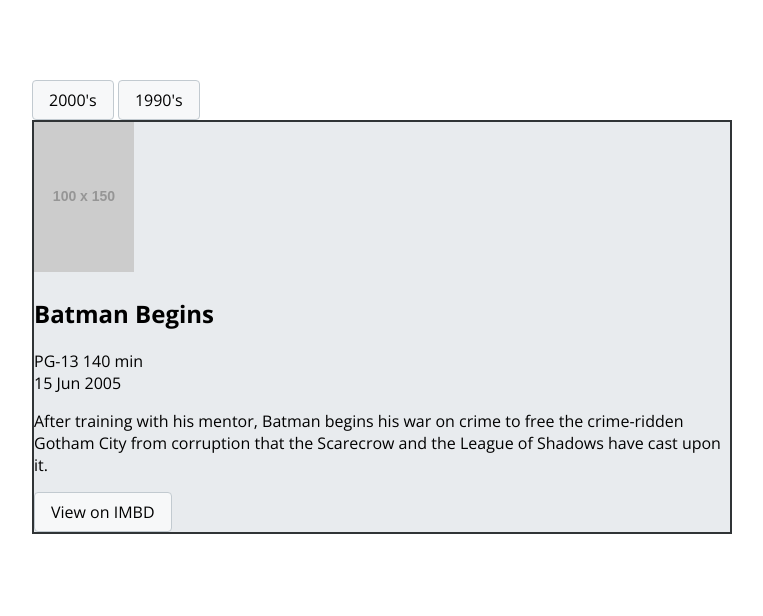
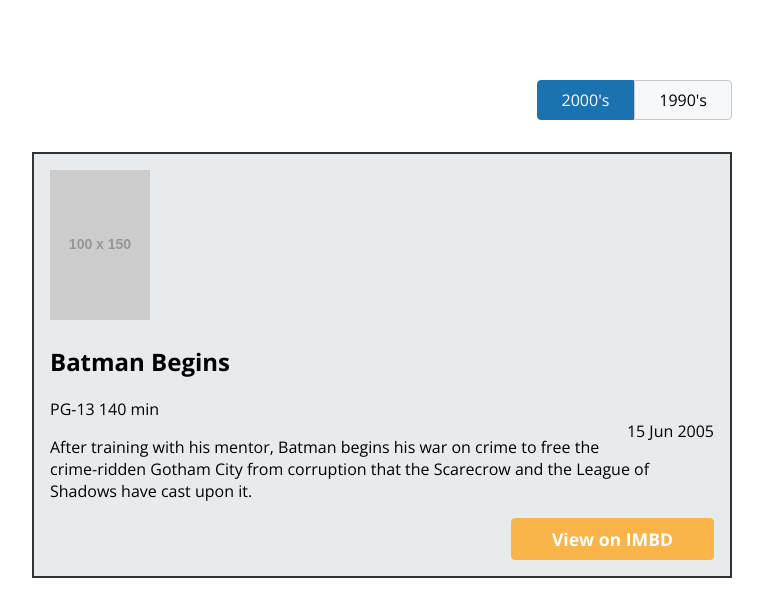
Before and after one commit to thebeckyhamm/dg-movie-mock, a website: page index.html in a window 1280 px wide. Shown: the whole page, without its empty margins (258-1021 px from the left). Drawn offline with nearby package versions, Linux system fonts and the light colour scheme; placeholder pictures from the web are drawn by us.

Commit message:
list border, button styles, helper classes

```diff
--- a/content/styles/scss/_buttons.scss
+++ b/content/styles/scss/_buttons.scss
@@ -7,6 +7,36 @@
     background-color: $btn-default-bg;
     border: 1px solid $btn-default-border;
     border-radius: 4px;
-    padding: .5rem 1rem;
+    padding: .5rem 1.5rem;
     -webkit-appearance: none;
 }
+
+.btn-group {
+    .btn {
+        float: left;
+    }
+    .btn:first-child {
+        border-radius: 4px 0 0 4px;
+    }
+    .btn:last-child {
+        border-radius: 0 4px 4px 0;
+    }
+}
+
+.btn--toggle {
+    background-color: $btn-highlight-bg;
+    border-color: $btn-highlight-bg;
+    color: white;
+}
+
+.btn--large {
+    padding: .5rem 2.5rem;
+}
+
+.btn--primary {
+    background-color: $btn-primary-bg;
+    border-color: $btn-primary-bg;
+    color: white;
+    font-size: 1.1rem;
+    font-weight: bold;
+}
--- /dev/null
+++ b/content/styles/scss/_helpers.scss
@@ -0,0 +1,13 @@
+/////////////////////////////
+// Helpers
+/////////////////////////////
+
+.clearfix:after {
+    content: "";
+    clear: both;
+    display: table;
+}
+
+.pull-right {
+    float: right;
+}
--- a/content/styles/scss/_list.scss
+++ b/content/styles/scss/_list.scss
@@ -6,4 +6,6 @@
 .list__item {
     background-color: $main-bg;
     border: 2px solid $border-color;
+    margin: 2rem 0;
+    padding: 1rem;
 }
--- a/content/styles/scss/styles.scss
+++ b/content/styles/scss/styles.scss
@@ -1,5 +1,6 @@
 @import "variables";
 @import "normalize";
+@import "helpers";
 @import "base";
 @import "buttons";
 @import "list";
--- a/index.html
+++ b/index.html
@@ -21,10 +21,10 @@
 
 <div class="wrapper">
     <section class="list">
-        <div class="pull-right">
-             <div class="btn-group">
+        <div class="clearfix">
+             <div class="btn-group pull-right">
                  <button class="btn btn--toggle">2000's</button>
-                 <button class="btn btn--toggle">1990's</button>
+                 <button class="btn">1990's</button>
              </div>
         </div>
         <article class="list__item">
@@ -44,7 +44,9 @@
                 <div class="media__desc">
                     <p>After training with his mentor, Batman begins his war on crime to free the crime-ridden Gotham City from corruption that the Scarecrow and the League of Shadows have cast upon it.</p>
                 </div>
-                <button class="btn">View on IMBD</button>
+                <div class="clearfix">
+                    <button class="btn btn--primary btn--large pull-right">View on IMBD</button>
+                </div>
             </div>
         </article>
     </section>
```
Also changed, not shown: content/styles/css/styles.css.
